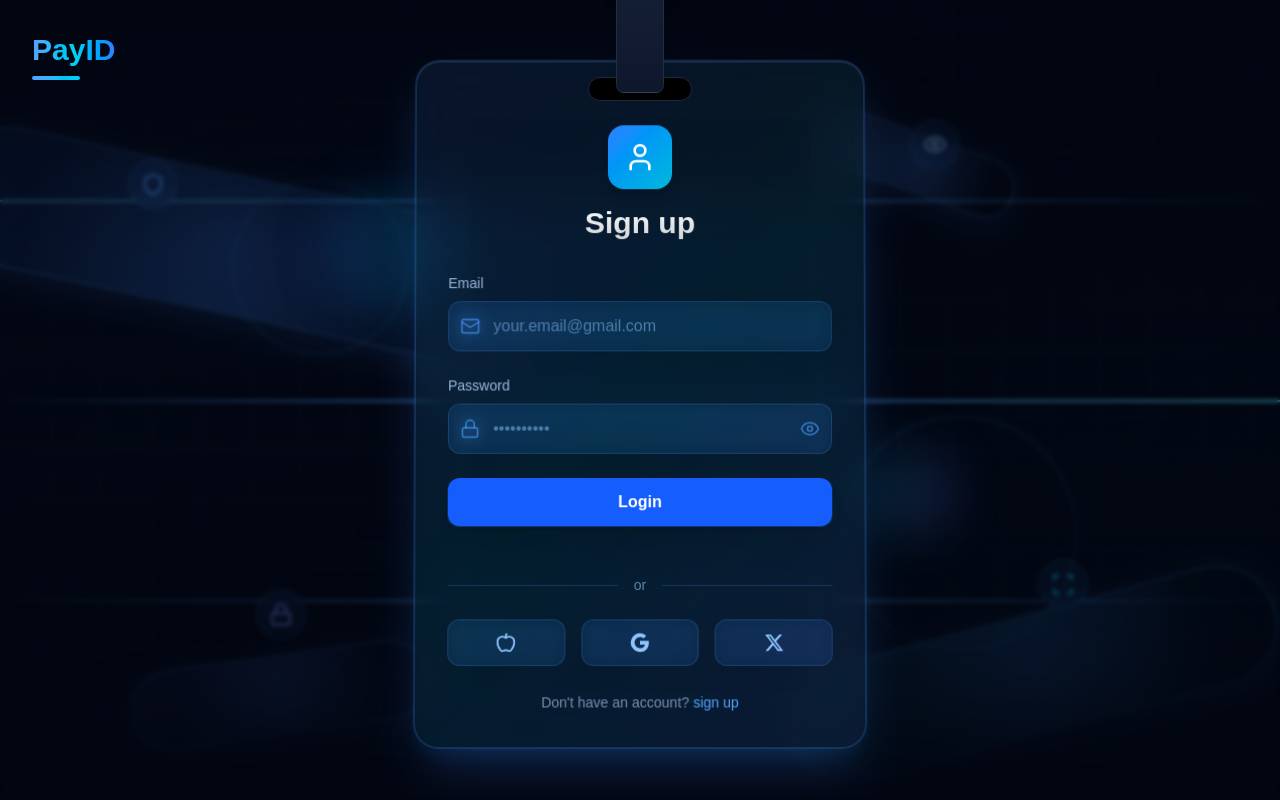
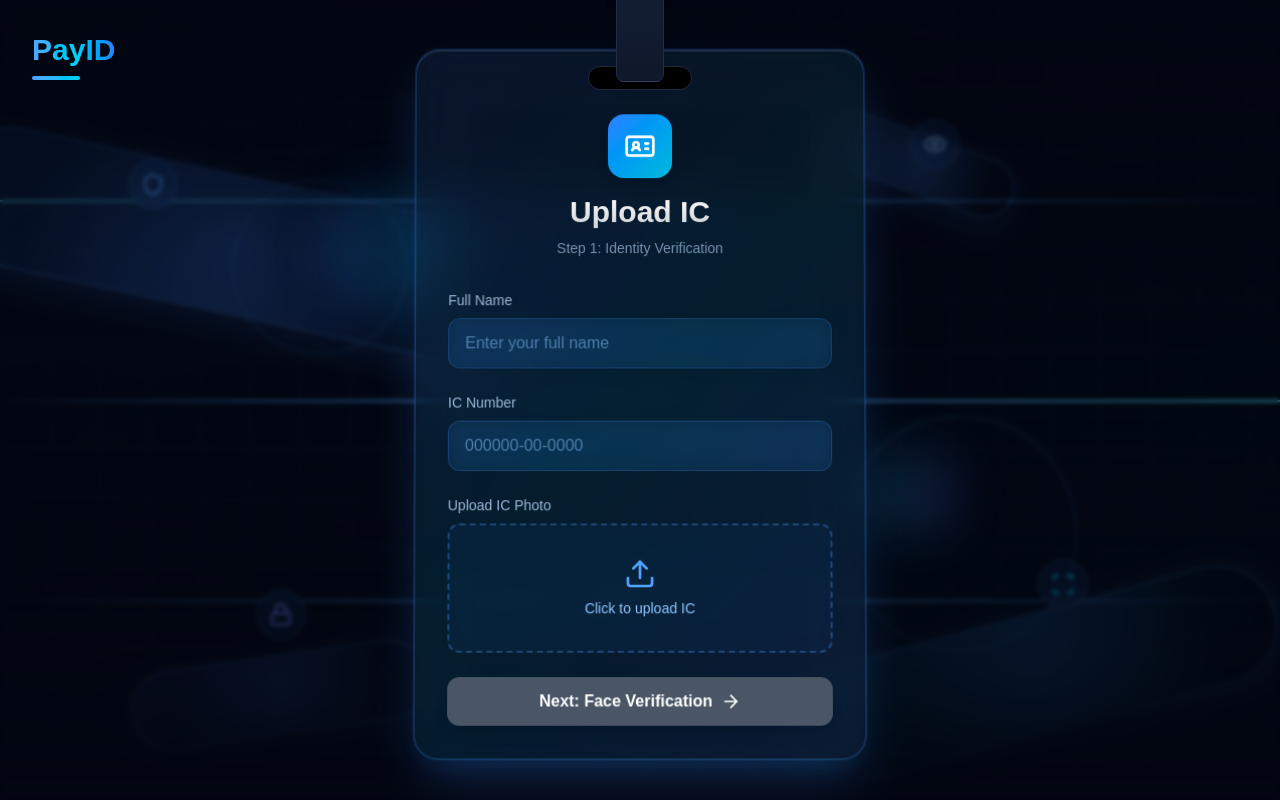
Before and after one commit to Cedctf/payid, a Next.js app: page /kyc in a window 1280 px wide. Shown: the top 800 px of the page. Built offline with nearby package versions, Linux system fonts and the light colour scheme.

Commit message:
changed kyc page to use the new flow and component

```diff
--- a/pages/kyc.js
+++ b/pages/kyc.js
@@ -1,14 +1,20 @@
 import { motion } from "framer-motion";
-import { User, Mail, Lock, Eye, EyeOff, Apple } from "lucide-react";
 import { useState } from "react";
 import BiometricBackground from "../components/landing/BiometricBackground";
 import PayIDHeader from "../components/PayIDHeader";
+import ICUploadStep from "../components/kyc/ICUploadStep";
+import FaceVerificationStep from "../components/kyc/FaceVerificationStep";
 
 export default function KYCPage() {
-  const [showPassword, setShowPassword] = useState(false);
+  const [currentStep, setCurrentStep] = useState(1);
+  const [icFile, setIcFile] = useState(null);
+  const [icPreview, setIcPreview] = useState(null);
+  const [faceVerificationStatus, setFaceVerificationStatus] = useState('idle'); // idle, scanning, success, failed
   const [formData, setFormData] = useState({
+    fullName: '',
+    icNumber: '',
     email: '',
-    password: ''
+    phone: ''
   });
 
   const handleInputChange = (e) => {
@@ -17,6 +23,41 @@ export default function KYCPage() {
       [e.target.name]: e.target.value
     });
   };
+
+  const handleICUpload = (e) => {
+    const file = e.target.files[0];
+    if (file) {
+      setIcFile(file);
+      const reader = new FileReader();
+      reader.onload = (e) => {
+        setIcPreview(e.target.result);
+      };
+      reader.readAsDataURL(file);
+    }
+  };
+
+  const startFaceVerification = () => {
+    setFaceVerificationStatus('scanning');
+    // Simulate face scanning process
+    setTimeout(() => {
+      setFaceVerificationStatus('success');
+    }, 3000);
+  };
+
+  const nextStep = () => {
+    if (currentStep < 2) {
+      setCurrentStep(currentStep + 1);
+    }
+  };
+
+  const prevStep = () => {
+    if (currentStep > 1) {
+      setCurrentStep(currentStep - 1);
+    }
+  };
+
+  const canProceedToStep2 = icFile && formData.fullName && formData.icNumber;
+  const isRegistrationComplete = faceVerificationStatus === 'success';
 
   return (
     <div className="min-h-screen w-full flex items-center justify-center bg-[#030712] p-4">
@@ -76,20 +117,18 @@ export default function KYCPage() {
       >
         {/* Long Lanyard Extension - From Top of Screen */}
         <div className="absolute left-1/2 transform -translate-x-1/2 top-0 z-10">
-          {/* Lanyard extends from top of viewport */}
           <div
             className="w-12 bg-gradient-to-b from-slate-700 via-slate-800 to-slate-900 rounded-lg shadow-lg border border-slate-700/50 relative"
             style={{
-              height: 'calc(50vh + 35px)', // Extends from top and reaches card
-              marginTop: '-50vh' // Starts from top of viewport
+              height: 'calc(50vh + 35px)',
+              marginTop: '-50vh'
             }}
-          >
-          </div>
+          />
         </div>
 
-        {/* Black hole - positioned independently between card and lanyard */}
+        {/* Black hole */}
         <div className="absolute left-1/2 transform -translate-x-1/2 w-26 h-6 bg-black rounded-xl border border-slate-800 z-5"
-             style={{ top: 'calc(2vh + 3px)' }}></div>
+             style={{ top: 'calc(2vh + 3px)' }} />
 
         {/* Glass Card */}
         <motion.div
@@ -119,127 +158,26 @@ export default function KYCPage() {
             transformOrigin: "top center",
           }}
         >
-          {/* Card Header */}
-          <motion.div
-            initial={{ opacity: 0, y: 20 }}
-            animate={{ opacity: 1, y: 0 }}
-            transition={{ delay: 0.3, duration: 0.6 }}
-            className="text-center mb-8 mt-8"
-          >
-            <div className="inline-flex items-center justify-center w-16 h-16 bg-gradient-to-br from-blue-500 to-cyan-500 rounded-2xl mb-4 shadow-lg">
-              <User className="h-8 w-8 text-white" />
-            </div>
-            <h1 className="text-3xl font-bold bg-clip-text text-transparent bg-gradient-to-b from-white to-white/80 mb-2">Sign up</h1>
-          </motion.div>
+          {/* Step 1: IC Upload */}
+          {currentStep === 1 && (
+            <ICUploadStep
+              formData={formData}
+              handleInputChange={handleInputChange}
+              icFile={icFile}
+              icPreview={icPreview}
+              handleICUpload={handleICUpload}
+              nextStep={nextStep}
+              canProceedToStep2={canProceedToStep2}
+            />
+          )}
 
-          {/* Form */}
-          <motion.div
-            initial={{ opacity: 0 }}
-            animate={{ opacity: 1 }}
-            transition={{ delay: 0.5, duration: 0.6 }}
-            className="space-y-6"
-          >
-            {/* Email Field */}
-            <div>
-              <label className="block text-sm font-medium text-blue-200/80 mb-2">
-                Email
-              </label>
-              <div className="relative">
-                <Mail className="absolute left-3 top-1/2 transform -translate-y-1/2 h-5 w-5 text-blue-400/60" />
-                <input
-                  type="email"
-                  name="email"
-                  value={formData.email}
-                  onChange={handleInputChange}
-                  placeholder="your.email@gmail.com"
-                  className="w-full pl-11 pr-4 py-3 bg-blue-500/10 border border-blue-400/20 rounded-xl text-white placeholder-blue-300/50 focus:outline-none focus:ring-2 focus:ring-blue-400/50 focus:border-blue-400/40 backdrop-blur-sm transition-all duration-200"
-                />
-              </div>
-            </div>
-
-            {/* Password Field */}
-            <div>
-              <label className="block text-sm font-medium text-blue-200/80 mb-2">
-                Password
-              </label>
-              <div className="relative">
-                <Lock className="absolute left-3 top-1/2 transform -translate-y-1/2 h-5 w-5 text-blue-400/60" />
-                <input
-                  type={showPassword ? "text" : "password"}
-                  name="password"
-                  value={formData.password}
-                  onChange={handleInputChange}
-                  placeholder="••••••••••"
-                  className="w-full pl-11 pr-12 py-3 bg-blue-500/10 border border-blue-400/20 rounded-xl text-white placeholder-blue-300/50 focus:outline-none focus:ring-2 focus:ring-blue-400/50 focus:border-blue-400/40 backdrop-blur-sm transition-all duration-200"
-                />
-                <button
-                  type="button"
-                  onClick={() => setShowPassword(!showPassword)}
-                  className="absolute right-3 top-1/2 transform -translate-y-1/2 text-blue-400/60 hover:text-blue-300 transition-colors"
-                >
-                  {showPassword ? <EyeOff className="h-5 w-5" /> : <Eye className="h-5 w-5" />}
-                </button>
-              </div>
-            </div>
-
-            {/* Login Button */}
-            <motion.button
-              whileHover={{ scale: 1.02 }}
-              whileTap={{ scale: 0.98 }}
-              className="w-full py-3 bg-blue-600 hover:bg-blue-700 text-white font-semibold rounded-xl shadow-lg hover:shadow-xl transition-all duration-200 focus:outline-none focus:ring-2 focus:ring-blue-400/50"
-            >
-              Login
-            </motion.button>
-
-            {/* Divider */}
-            <div className="flex items-center my-6">
-              <div className="flex-1 h-px bg-blue-400/20"></div>
-              <span className="px-4 text-blue-300/60 text-sm">or</span>
-              <div className="flex-1 h-px bg-blue-400/20"></div>
-            </div>
-
-            {/* Social Login */}
-            <div className="flex gap-4">
-              <motion.button
-                whileHover={{ scale: 1.05 }}
-                whileTap={{ scale: 0.95 }}
-                className="flex-1 flex items-center justify-center py-3 bg-blue-500/10 border border-blue-400/20 rounded-xl backdrop-blur-sm hover:bg-blue-500/20 transition-all duration-200"
-              >
-                <Apple className="h-5 w-5 text-blue-300" />
-              </motion.button>
-              <motion.button
-                whileHover={{ scale: 1.05 }}
-                whileTap={{ scale: 0.95 }}
-                className="flex-1 flex items-center justify-center py-3 bg-blue-500/10 border border-blue-400/20 rounded-xl backdrop-blur-sm hover:bg-blue-500/20 transition-all duration-200"
-              >
-                <svg className="h-5 w-5 text-blue-300" viewBox="0 0 24 24">
-                  <path fill="currentColor" d="M22.56 12.25c0-.78-.07-1.53-.2-2.25H12v4.26h5.92c-.26 1.37-1.04 2.53-2.21 3.31v2.77h3.57c2.08-1.92 3.28-4.74 3.28-8.09z"/>
-                  <path fill="currentColor" d="M12 23c2.97 0 5.46-.98 7.28-2.66l-3.57-2.77c-.98.66-2.23 1.06-3.71 1.06-2.86 0-5.29-1.93-6.16-4.53H2.18v2.84C3.99 20.53 7.7 23 12 23z"/>
-                  <path fill="currentColor" d="M5.84 14.09c-.22-.66-.35-1.36-.35-2.09s.13-1.43.35-2.09V7.07H2.18C1.43 8.55 1 10.22 1 12s.43 3.45 1.18 4.93l2.85-2.22.81-.62z"/>
-                  <path fill="currentColor" d="M12 5.38c1.62 0 3.06.56 4.21 1.64l3.15-3.15C17.45 2.09 14.97 1 12 1 7.7 1 3.99 3.47 2.18 7.07l3.66 2.84c.87-2.6 3.3-4.53 6.16-4.53z"/>
-                </svg>
-              </motion.button>
-              <motion.button
-                whileHover={{ scale: 1.05 }}
-                whileTap={{ scale: 0.95 }}
-                className="flex-1 flex items-center justify-center py-3 bg-blue-500/10 border border-blue-400/20 rounded-xl backdrop-blur-sm hover:bg-blue-500/20 transition-all duration-200"
-              >
-                <svg className="h-5 w-5 text-blue-300" fill="currentColor" viewBox="0 0 24 24">
-                  <path d="M18.244 2.25h3.308l-7.227 8.26 8.502 11.24H16.17l-5.214-6.817L4.99 21.75H1.68l7.73-8.835L1.254 2.25H8.08l4.713 6.231zm-1.161 17.52h1.833L7.084 4.126H5.117z"/>
-                </svg>
-              </motion.button>
-            </div>
-
-            {/* Sign up link */}
-            <div className="text-center mt-6">
-              <span className="text-blue-200/60 text-sm">
-                Don't have an account?{" "}
-                <button className="text-blue-400 hover:text-cyan-300 transition-colors">
-                  sign up
-                </button>
-              </span>
-            </div>
-          </motion.div>
+          {/* Step 2: Face Recognition */}
+          {currentStep === 2 && (
+            <FaceVerificationStep
+              faceVerificationStatus={faceVerificationStatus}
+              startFaceVerification={startFaceVerification}
+            />
+          )}
         </motion.div>
 
         {/* Card Shadow/Depth Effect */}
```
